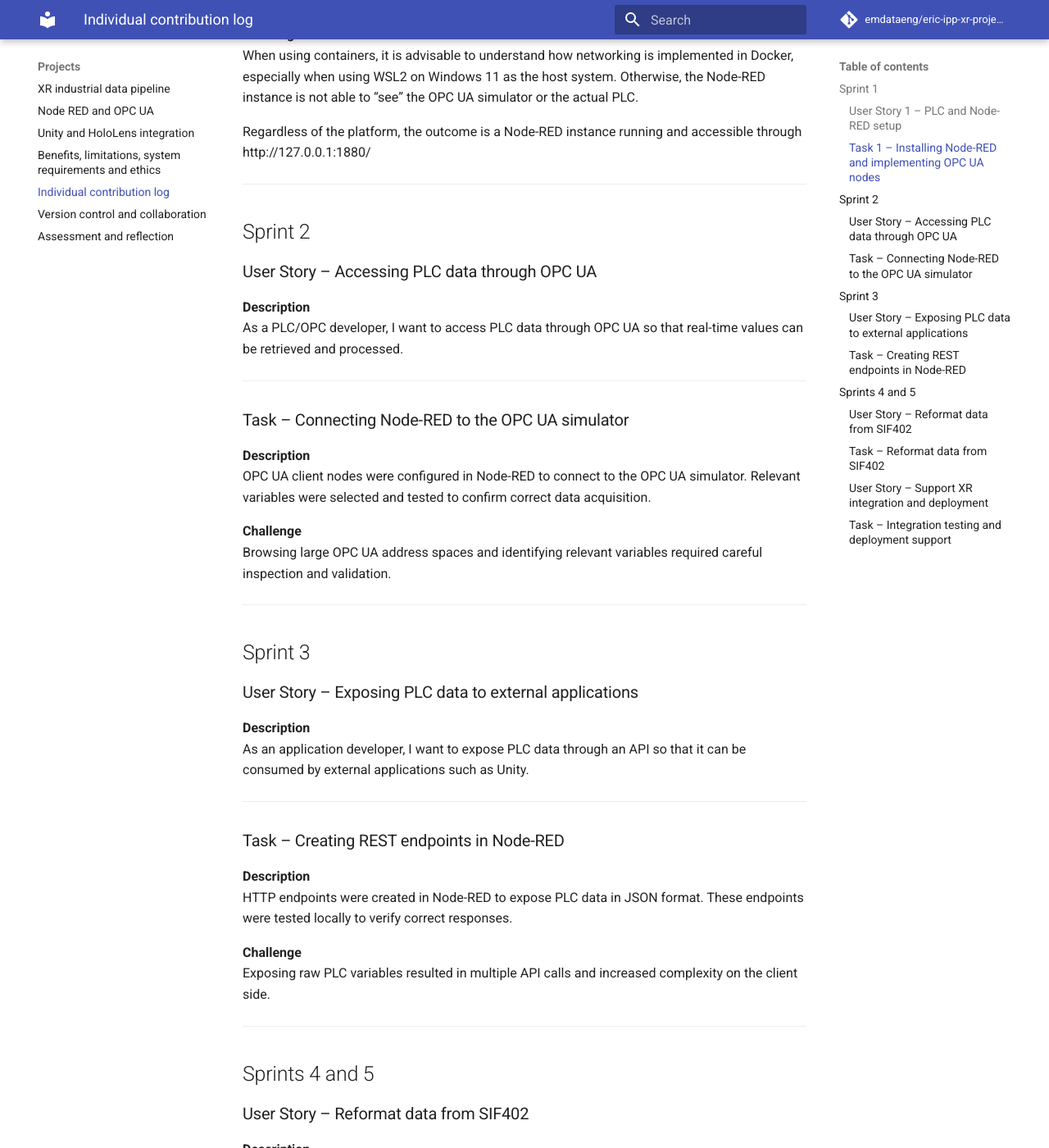
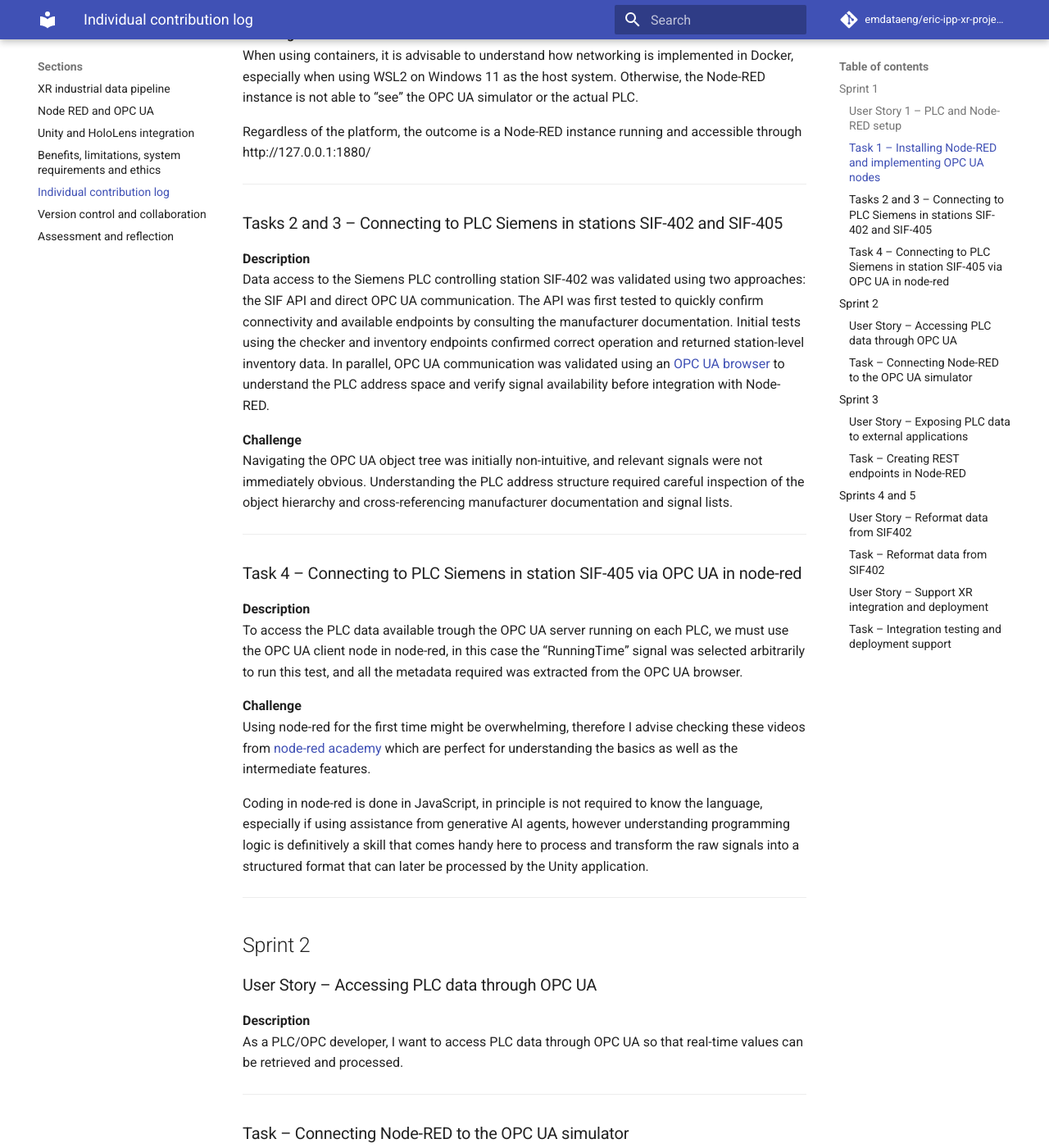
Before and after one commit to emdataeng/eric-ipp-xr-project, an MkDocs documentation site: the page built from docs/projects/contribution-log.md, in a window 1280 px wide and 1400 px high, scrolled down 846 px. Shown: the whole window at 82% size. Built offline with MkDocs 1.6.1 and Material for MkDocs 9.7.7, drawn with Linux system fonts in a browser that asks for light colours; comment, search, counter and statistics services are not loaded; some of the changed text lies outside the part shown.

Commit message:
Update contributions

```diff
--- a/docs/projects/contribution-log.md
+++ b/docs/projects/contribution-log.md
@@ -30,6 +30,29 @@ http://127.0.0.1:1880/
 
 ---
 
+### Tasks 2 and 3 – Connecting to PLC Siemens in stations SIF-402 and SIF-405
+
+**Description**
+Data access to the Siemens PLC controlling station SIF-402 was validated using two approaches: the SIF API and direct OPC UA communication. The API was first tested to quickly confirm connectivity and available endpoints by consulting the manufacturer documentation. Initial tests using the checker and inventory endpoints confirmed correct operation and returned station-level inventory data. In parallel, OPC UA communication was validated using an [OPC UA browser](https://prosysopc.com/products/opc-ua-browser/) to understand the PLC address space and verify signal availability before integration with Node-RED.
+
+**Challenge**
+Navigating the OPC UA object tree was initially non-intuitive, and relevant signals were not immediately obvious. Understanding the PLC address structure required careful inspection of the object hierarchy and cross-referencing manufacturer documentation and signal lists.
+
+---
+
+### Task 4 – Connecting to PLC Siemens in station SIF-405 via OPC UA in node-red
+
+**Description**
+To access the PLC data available trough the OPC UA server running on each PLC, we must use the OPC UA client node in node-red, in this case the “RunningTime” signal was selected arbitrarily to run this test, and all the metadata required was extracted from the OPC UA browser.
+
+**Challenge**
+Using node-red for the first time might be overwhelming, therefore I advise checking these videos from [node-red academy](https://node-red-academy.learnworlds.com/path-player?courseid=node-red-getting-started&unit=6790b6c583e32519770d179cUnit) which are perfect for understanding the basics as well as the intermediate features.
+
+Coding in node-red is done in JavaScript, in principle is not required to know the language, especially if using assistance from generative AI agents, however understanding programming logic is definitively a skill that comes handy here to process and transform the raw signals into a structured format that can later be processed by the Unity application.
+
+
+---
+
 ## Sprint 2
 
 ### User Story – Accessing PLC data through OPC UA
@@ -42,7 +65,7 @@ As a PLC/OPC developer, I want to access PLC data through OPC UA so that real-ti
 ### Task – Connecting Node-RED to the OPC UA simulator
 
 **Description**
-OPC UA client nodes were configured in Node-RED to connect to the OPC UA simulator. Relevant variables were selected and tested to confirm correct data acquisition.
+OPC UA client nodes were configured in Node-RED to connect to the [OPC UA simulator](https://prosysopc.com/products/opc-ua-simulation-server/). Relevant variables were selected and tested to confirm correct data acquisition.
 
 **Challenge**
 Browsing large OPC UA address spaces and identifying relevant variables required careful inspection and validation.
--- a/mkdocs.yml
+++ b/mkdocs.yml
@@ -20,7 +20,7 @@ theme:
 
 nav:
   - Home: index.md
-  - Projects:
+  - Sections:
       - XR industrial data pipeline: projects/xr-industrial-data.md
       - Node RED and OPC UA: projects/node-red-opcua.md
       - Unity and HoloLens integration: projects/unity-hololens.md
```
